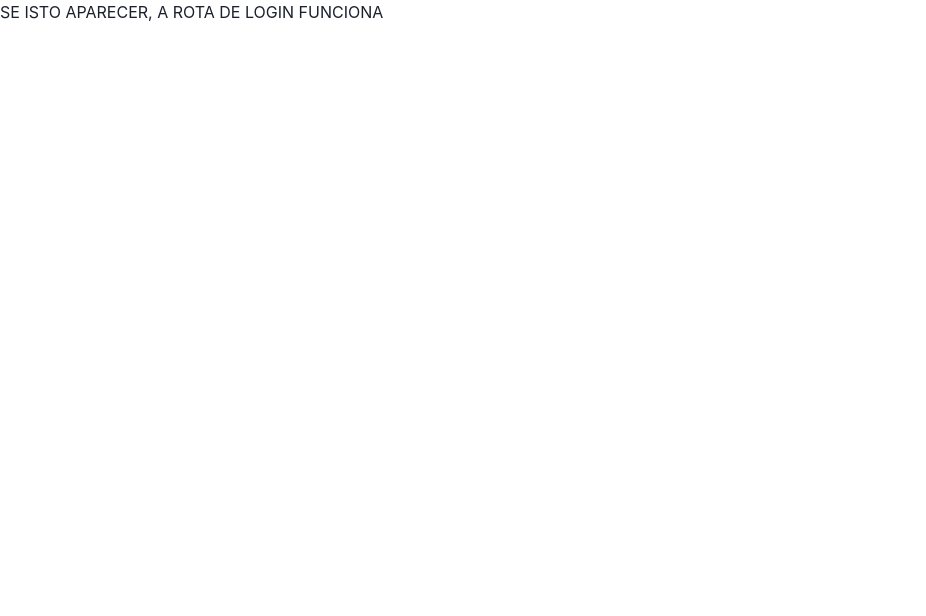
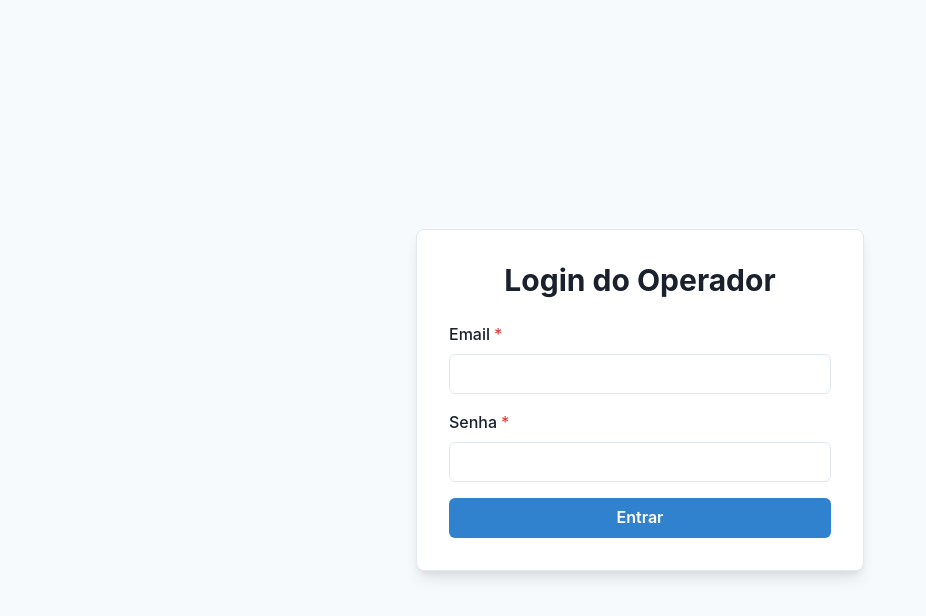
Before and after one commit to Guilherme-LTS/Sistema-de-Fidelidade, a React (Create React App) app in the folder frontend/: page / in a window 1280 px wide. Shown: the top 616 px of the page, without its empty margins (0-926 px from the left). Built offline with nearby package versions, Linux system fonts and the light colour scheme.

Commit message:
Maybe now its gonna work

```diff
--- a/frontend/src/App.js
+++ b/frontend/src/App.js
@@ -1,14 +1,20 @@
-// frontend/src/App.js - VERSÃO DE TESTE
+// frontend/src/App.js
 import React from 'react';
 import { BrowserRouter, Routes, Route } from 'react-router-dom';
+import { ToastContainer } from 'react-toastify';
+import 'react-toastify/dist/ReactToastify.css';
+import LoginPage from './pages/LoginPage';
+import HomePage from './pages/HomePage';
+import './App.css';
 
 function App() {
   return (
     <BrowserRouter>
       <Routes>
-        <Route path="/" element={<h1>SE ISTO APARECER, A ROTA DE LOGIN FUNCIONA</h1>} />
-        <Route path="/home" element={<h1>SE ISTO APARECER, A ROTA HOME FUNCIONA</h1>} />
+        <Route path="/" element={<LoginPage />} />
+        <Route path="/home" element={<HomePage />} />
       </Routes>
+      <ToastContainer position="top-right" autoClose={5000} theme="light" />
     </BrowserRouter>
   );
 }
--- a/frontend/src/pages/HomePage.js
+++ b/frontend/src/pages/HomePage.js
@@ -1,6 +1,5 @@
-// frontend/src/pages/HomePage.js
 import React from 'react';
-import { Box, Heading, Container, Divider } from '@chakra-ui/react'; // Voltamos a usar o Divider
+import { Box, Heading, Container, Divider } from '@chakra-ui/react';
 import TransacaoForm from '../components/TransacaoForm';
 import ConsultaSaldo from '../components/ConsultaSaldo';
 import ResgateRecompensa from '../components/ResgateRecompensa';
@@ -13,9 +12,9 @@ function HomePage() {
           Sistema de Fidelidade
         </Heading>
         <TransacaoForm />
-        <Divider my={10} /> {/* E usamos ele aqui */}
+        <Divider my={10} />
         <ConsultaSaldo />
-        <Divider my={10} /> {/* E aqui */}
+        <Divider my={10} />
         <ResgateRecompensa />
       </Container>
     </Box>
--- a/frontend/src/pages/LoginPage.js
+++ b/frontend/src/pages/LoginPage.js
@@ -1,4 +1,3 @@
-// frontend/src/pages/LoginPage.js
 import React, { useState } from 'react';
 import { useNavigate } from 'react-router-dom';
 import {
@@ -10,9 +9,8 @@ import {
   Heading,
   Input,
   Stack,
-  useToast, // O useToast original
 } from '@chakra-ui/react';
-import { toast as reactToastify } from 'react-toastify'; // Usando o react-toastify
+import { toast } from 'react-toastify';
 
 function LoginPage() {
   const [email, setEmail] = useState('');
@@ -33,11 +31,11 @@ function LoginPage() {
       if (!response.ok) {
         throw new Error(data.error || 'Falha no login.');
       }
-      reactToastify.success('Login bem-sucedido!');
+      toast.success('Login bem-sucedido!');
       localStorage.setItem('token', data.token);
       navigate('/home');
     } catch (error) {
-      reactToastify.error(error.message);
+      toast.error(error.message);
     } finally {
       setCarregando(false);
     }
```
